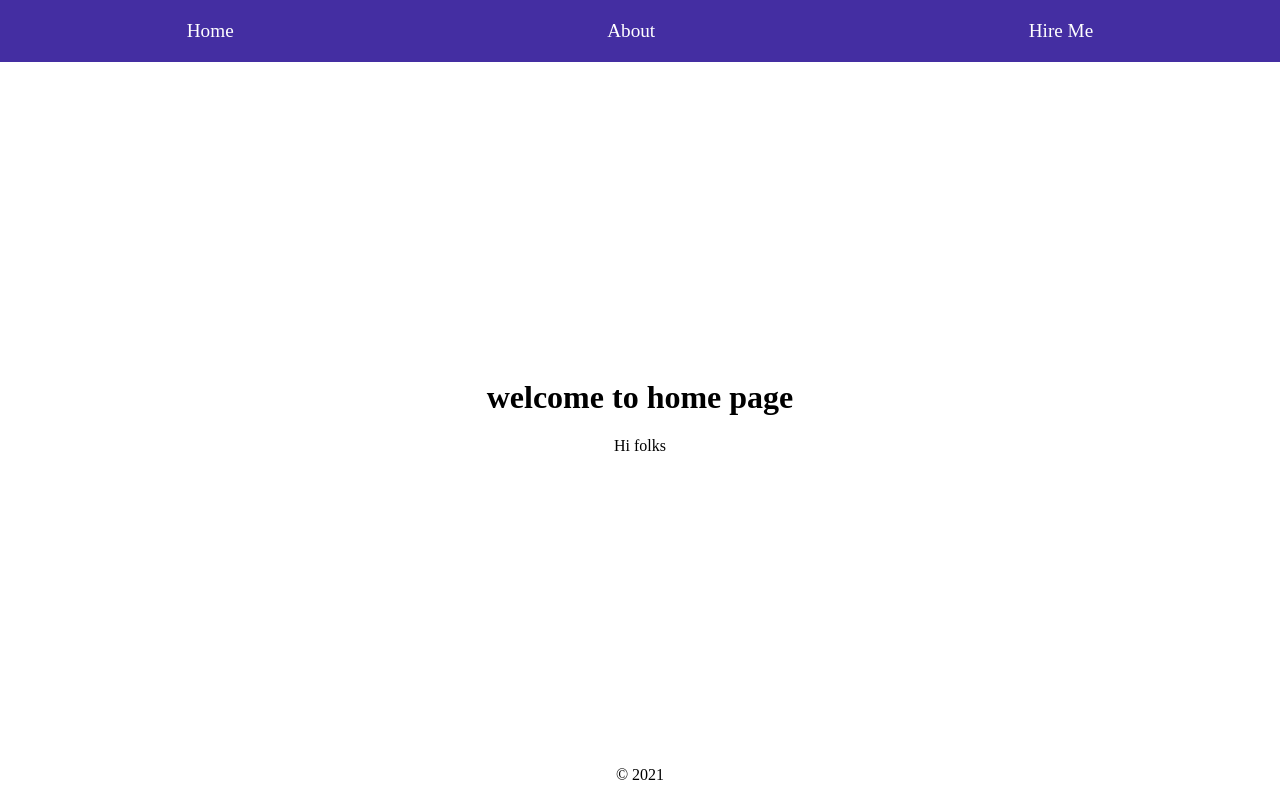
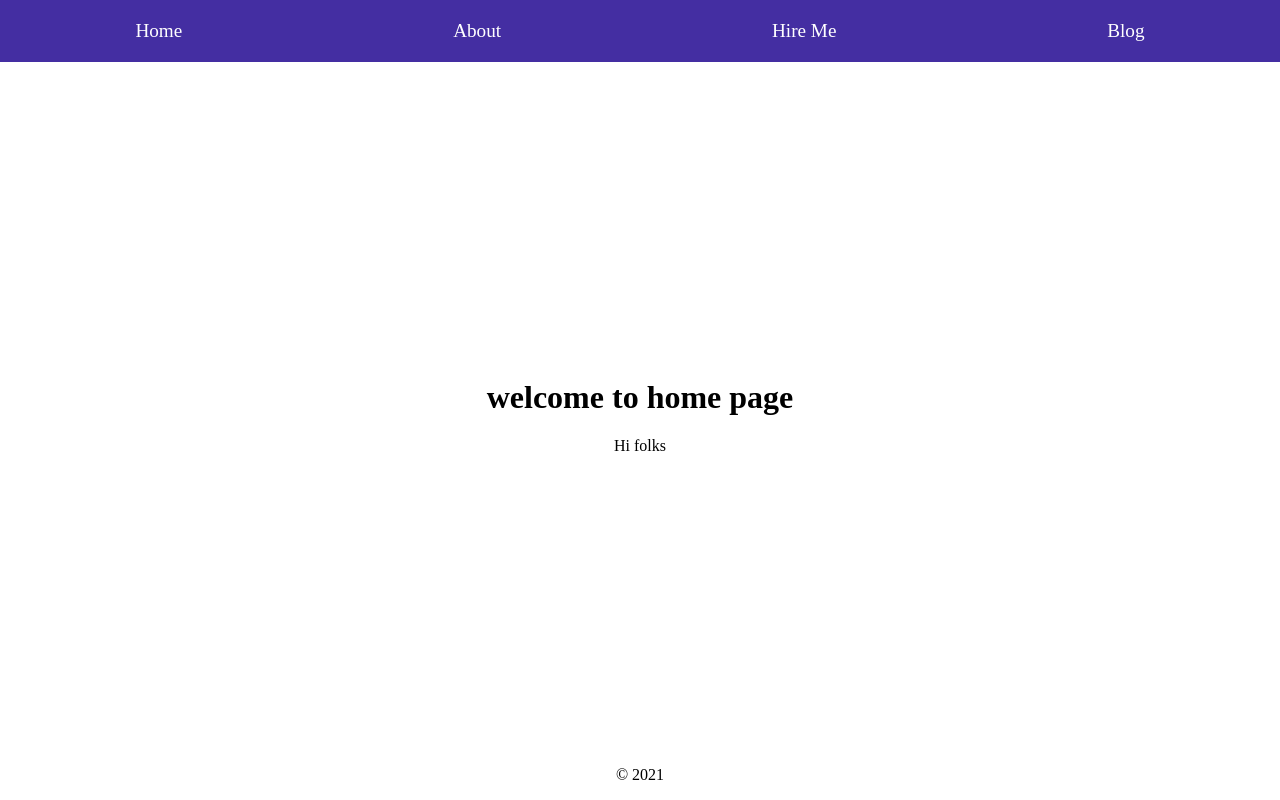
Before and after one commit to MohJaber93/first-next-app, a Next.js app: page / in a window 1280 px wide. Built offline with nearby package versions, Linux system fonts and the light colour scheme; a small style sheet from the web is missing.

Commit message:
add blog route

```diff
--- a/components/Layout.js
+++ b/components/Layout.js
@@ -23,6 +23,9 @@ const Layout = ({ children, title }) => {
         </Link>
         <Link href="/hireme">
           <a>Hire Me</a>
+        </Link>
+        <Link href="/blog">
+          <a>Blog</a>
         </Link>
       </header>
       <main className="main-content">
```
